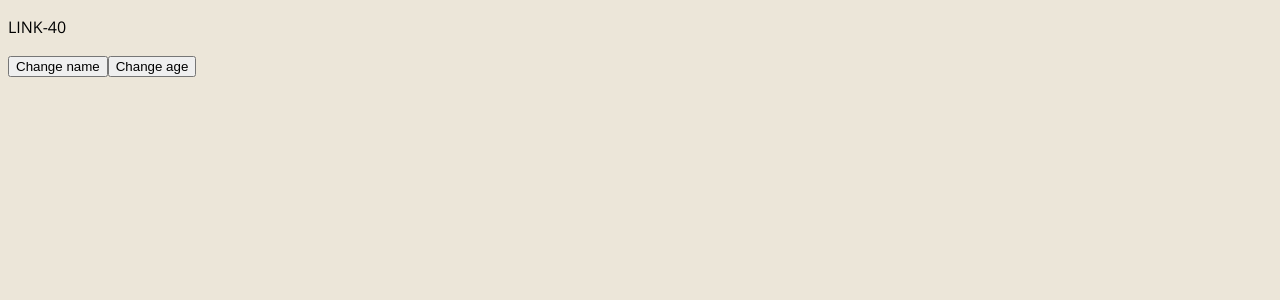
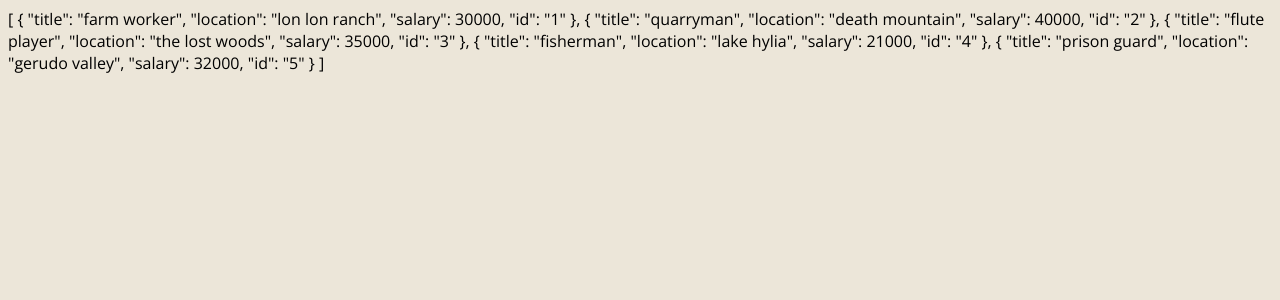
Before and after one commit to maniplek/GAME-RULES, a Vue app: page / in a window 1280 px wide. Shown: the top 300 px of the page. Built offline with nearby package versions, Linux system fonts and the light colour scheme.

Commit message:
using interface with composition api

```diff
--- a/src/App.vue
+++ b/src/App.vue
@@ -1,48 +1,28 @@
 <template>
  <div class="app">
- <p>{{ name }}-{{ age }}</p>
-  <button @click="changeName('Manzi')">Change name </button>
-  <button @click="changeAge('109')">Change age </button>
+  {{ jobs }}
  </div>
 </template>
 
 <script lang="ts">
 import { defineComponent, reactive, ref, toRefs } from 'vue';
+import Job from './types/Job';
 export default defineComponent({
   name: 'App',
   components: { },
-  // data (){
-  //   return {
-  //     name: "Link",
-  //     age: 30 as number | string
-  //   }
-  // },
 
-  setup(){ // for composition api we introduce setup and we either use reactive or refs
 
-    // for reactive
-  //   const state = reactive({
-  //   name : 'LINK',
-  //   age: 10 as string | number
-  // })
-  // return{...toRefs(state)}
+  setup(){
+    const jobs = ref<Job[]>([
+      { title: 'farm worker', location: 'lon lon ranch', salary: 30000, id: '1' },
+      { title: 'quarryman', location: 'death mountain', salary: 40000, id: '2' },
+      { title: 'flute player', location: 'the lost woods', salary: 35000, id: '3' },
+      { title: 'fisherman', location: 'lake hylia', salary: 21000, id: '4' },
+      { title: 'prison guard', location: 'gerudo valley', salary: 32000, id: '5' }
+    ])
+    return { jobs}
+  },
 
-  // for reference
-const name = ref('LINK')
-const age = ref<string | number>(40)
-return { name , age}
-
-  },
-  methods:{
-    changeName (name : string){
-      this.name = name
-      return name
-    },
-    changeAge(age: number | string){
-      this.age = age
-      return age
-    }
-  }
 });
 </script>
 
--- /dev/null
+++ b/src/types/Job.ts
@@ -0,0 +1,8 @@
+interface Job {
+title: string,
+location: string,
+salary:number,
+id: string
+}
+
+export default Job
```
Also changed, not shown: src/assets/logo.png (deleted), src/components/d.vue (deleted).
